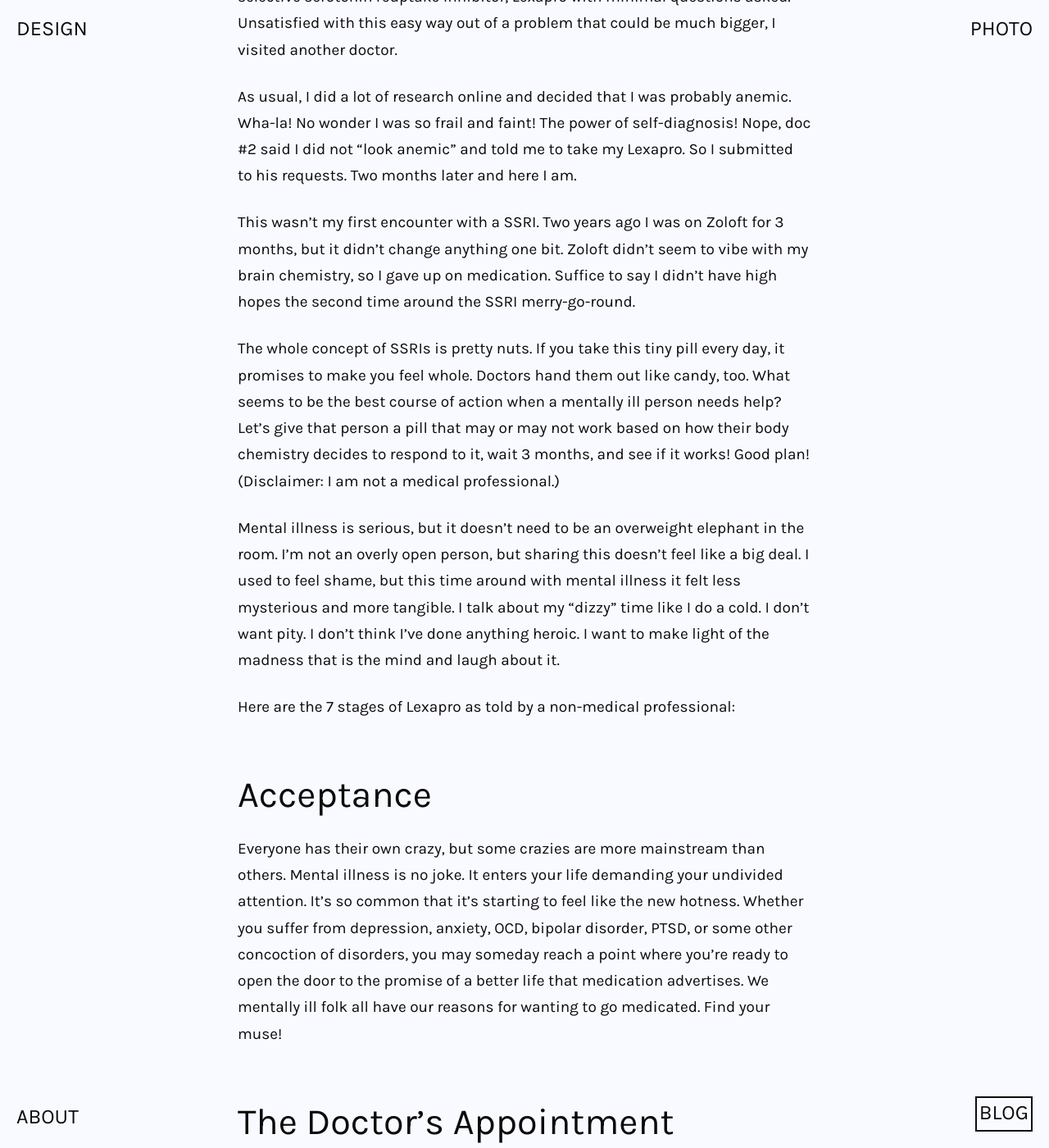
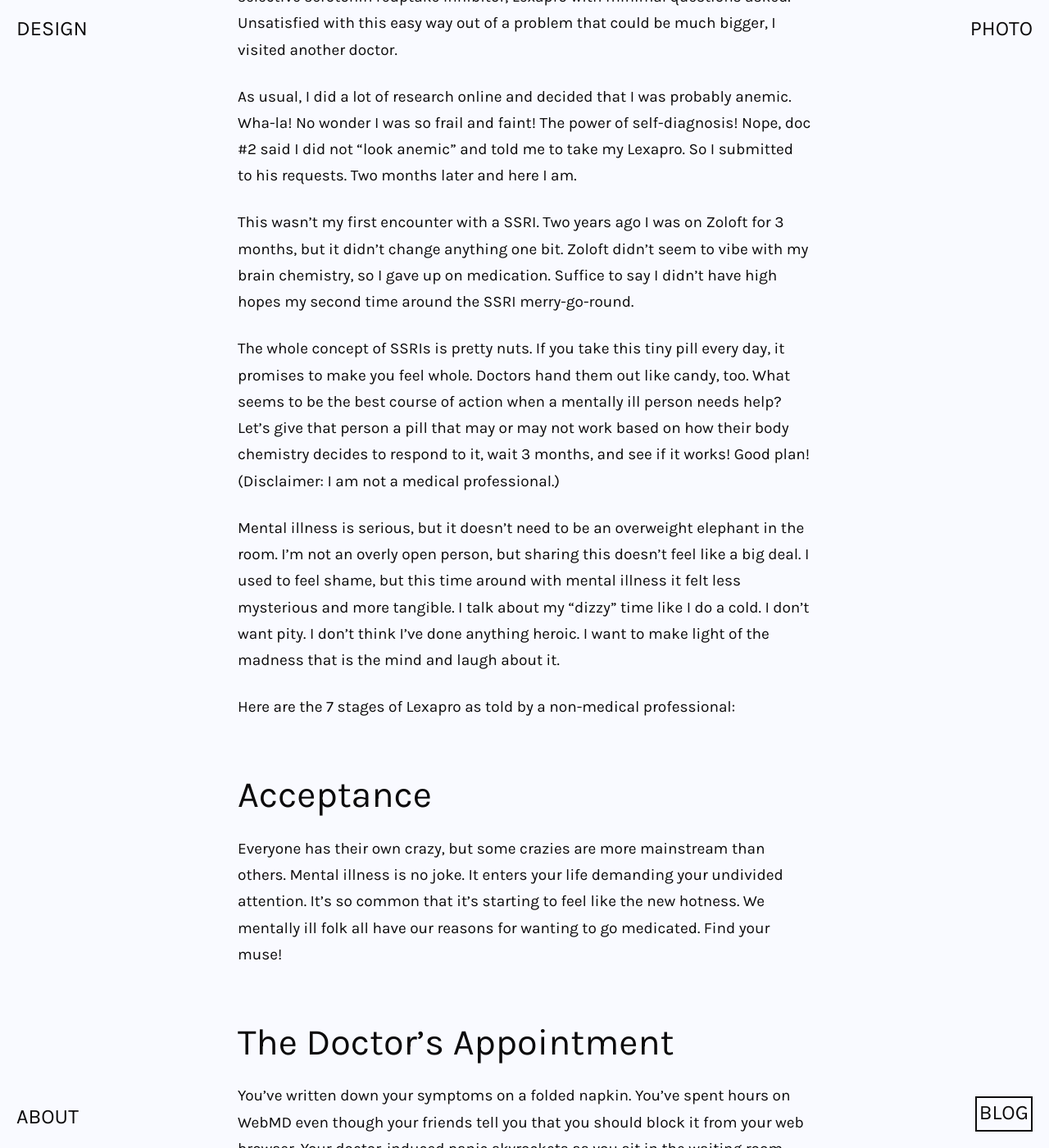
Before and after one commit to baileycmiller/blog, a Jekyll site: the page built from _posts/2017-04-21-the-7-stages-of-lexapro.md, in a window 1280 px wide and 1400 px high, scrolled down 1045 px. Shown: the whole window at 82% size. Built offline with Jekyll 4.4.1, drawn with Linux system fonts in a browser that asks for light colours; nearby versions of some CDN libraries; some of the changed text lies outside the part shown.

Commit message:
fix again

```diff
--- a/_posts/2017-04-21-the-7-stages-of-lexapro.md
+++ b/_posts/2017-04-21-the-7-stages-of-lexapro.md
@@ -18,7 +18,7 @@
 
 As usual, I did a lot of research online and decided that I was probably anemic. Wha-la! No wonder I was so frail and faint! The power of self-diagnosis! Nope, doc #2 said I did not “look anemic” and told me to take my Lexapro. So I submitted to his requests. Two months later and here I am.
 
-This wasn’t my first encounter with a SSRI. Two years ago I was on Zoloft for 3 months, but it didn’t change anything one bit. Zoloft didn’t seem to vibe with my brain chemistry, so I gave up on medication. Suffice to say I didn’t have high hopes the second time around the SSRI merry-go-round.
+This wasn’t my first encounter with a SSRI. Two years ago I was on Zoloft for 3 months, but it didn’t change anything one bit. Zoloft didn’t seem to vibe with my brain chemistry, so I gave up on medication. Suffice to say I didn’t have high hopes my second time around the SSRI merry-go-round.
 
 The whole concept of SSRIs is pretty nuts. If you take this tiny pill every day, it promises to make you feel whole. Doctors hand them out like candy, too. What seems to be the best course of action when a mentally ill person needs help? Let’s give that person a pill that may or may not work based on how their body chemistry decides to respond to it, wait 3 months, and see if it works! Good plan! (Disclaimer: I am not a medical professional.)
 
@@ -29,13 +29,13 @@
 
 ## Acceptance
 
-Everyone has their own crazy, but some crazies are more mainstream than others. Mental illness is no joke. It enters your life demanding your undivided attention. It’s so common that it’s starting to feel like the new hotness. Whether you suffer from depression, anxiety, OCD, bipolar disorder, PTSD, or some other concoction of disorders, you may someday reach a point where you’re ready to open the door to the promise of a better life that medication advertises. We mentally ill folk all have our reasons for wanting to go medicated. Find your muse!
+Everyone has their own crazy, but some crazies are more mainstream than others. Mental illness is no joke. It enters your life demanding your undivided attention. It’s so common that it’s starting to feel like the new hotness. We mentally ill folk all have our reasons for wanting to go medicated. Find your muse!
 
 ## The Doctor’s Appointment
 
 You’ve written down your symptoms on a folded napkin. You’ve spent hours on WebMD even though your friends tell you that you should block it from your web browser. Your doctor-induced panic skyrockets as you sit in the waiting room, most likely filling out insurance papers incorrectly. The doctor calls you in. “Have you tried eating a well-balanced diet and exercising?” Five minutes later he sends you out the door with a prescription in exchange for your folded napkin. All fixed!
 
-The “Do I really need to take this? Maybe I just have in inner ear infection” Stage
+# The “Do I really need to take this? Maybe I just have an inner ear infection” Stage
 
 You didn’t have this one? Oh okay, nevermind.
 
@@ -49,7 +49,7 @@
 
 ## Freedom
 
-I’M HAPPIER THAT I’VE EVER FELT IN MY LIFE AND DIDN’T KNOW I COULD BE SO EASY GOING??? MARRY ME, LEXAPRO!
+"I’M HAPPIER THAT I’VE EVER FELT IN MY LIFE AND DIDN’T KNOW I COULD BE SO EASY GOING??? MARRY ME, LEXAPRO!""
 
 ## The Inevitable End
 
@@ -59,4 +59,6 @@
 
 After two months on Lexapro, I am in the freedom stage. I didn’t know what to expect when I went on this mysterious medication, but I can say that it has gone seamlessly so far. There were days in the beginning where I thought my side effects would last forever, but they wore off as expected. I love Lexapro because I no longer have physical symptoms of anxiety, but a twinge of darkness still exists in me. I wouldn’t want my anxious mind to be completely healed. I would be a pretty boring person without a hint of crazy. After all, [mental illness has been linked to creativity](https://www.fastcompany.com/1681970/does-creativity-come-with-a-price-new-insight-on-creatives-and-mental-illness), which is cool. I still look under the bed every night and convince myself I have diseases on the Internet, but I’m no longer as burdened by it.
 
-I can’t ensure that Lexapro will work for you. Finding a SSRI is like making your first move on that Windows XP game called Minesweeper; you may or may not choose a bomb. For what it’s worth, if you’re going through something I want you to know that I was going through something too but I found a way out that worked. I hope you do too.
+I can’t ensure that Lexapro will work for you. Finding a SSRI is like making your first move on that Windows XP game called Minesweeper; you'll either get a number or a scary bomb. (Okay, maybe it's not totally the same.)
+
+For what it’s worth, if you’re going through something I want you to know that I was going through something too. It took awhile, but I finally found a way out that worked. I hope you do too.
```
